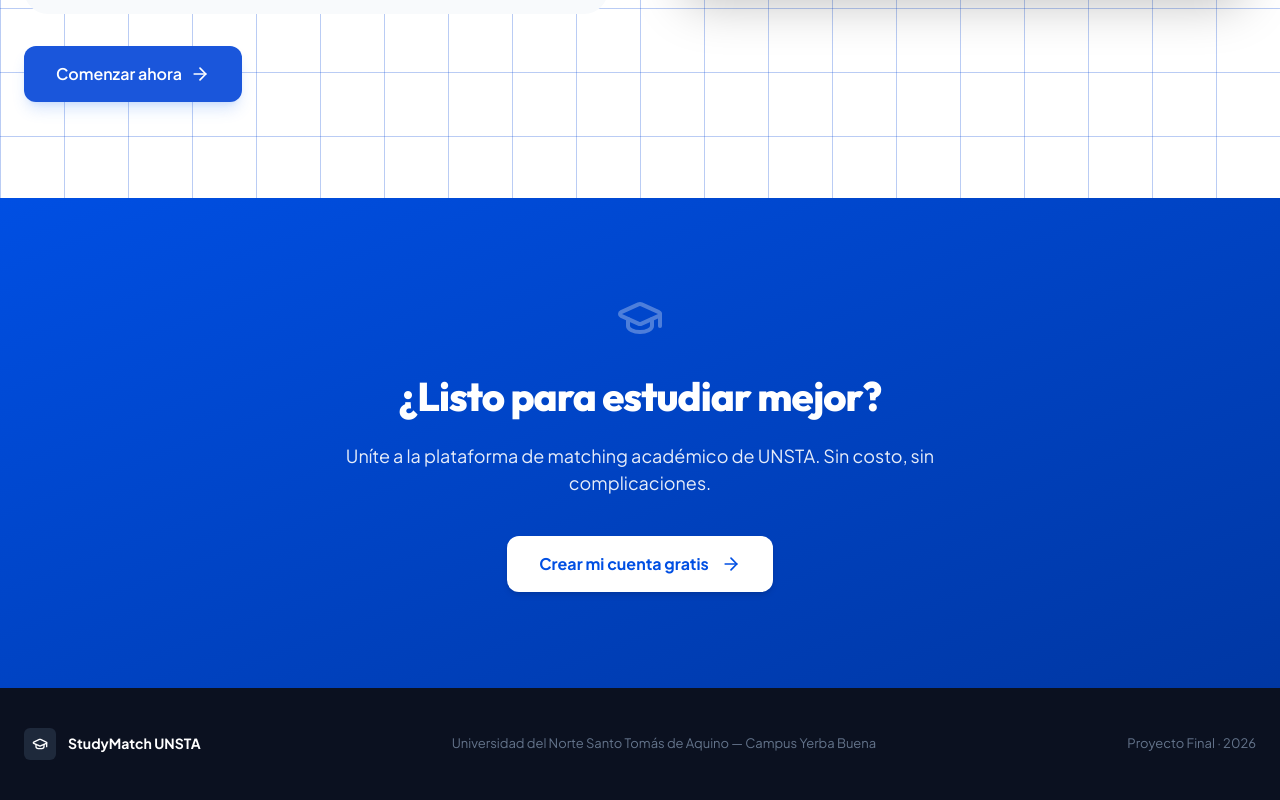
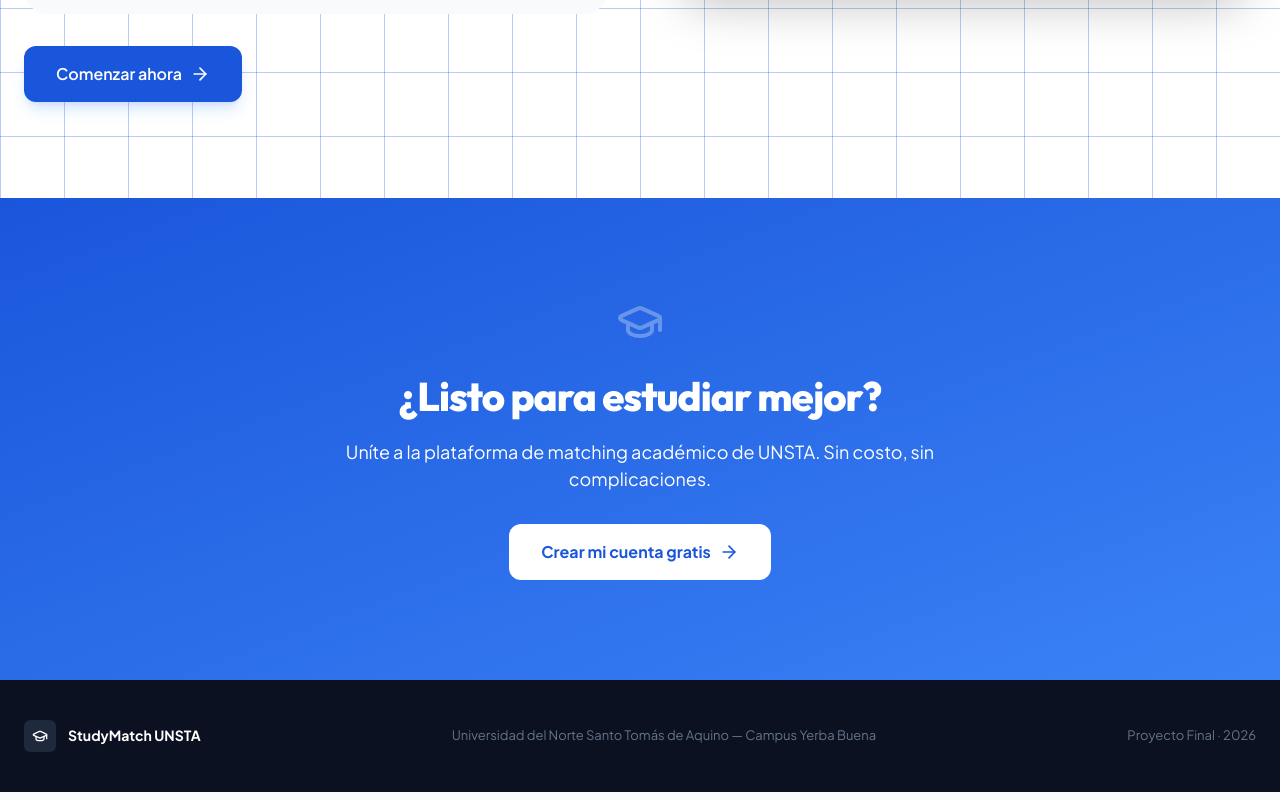
Before and after one commit to LautaroLeall/StudyMatch-Front, a React (Vite) app: page / in a window 1280 px wide. Shown: the part 2369-3169 px from the top of the page. Built offline with nearby package versions, Linux system fonts and the light colour scheme.

Commit message:
Empezando acomodar codigo (tailwind) CTASection.jsx and .css

```diff
--- a/src/components/sections/CTASection.jsx
+++ b/src/components/sections/CTASection.jsx
@@ -4,20 +4,22 @@ import '../../styles/CTASection.css';
 
 function CTASection() {
     return (
-        <section className="footer-cta">
-            <div className="footer-cta-content">
-                <div className="footer-cta-icon-wrapper">
+        <section className="footer-cta flex justify-center text-center py-25 px-5">
+            <div className="footer-cta-content flex flex-col items-center gap-5">
+                <div className="footer-cta-icon-wrapper mb-2">
                     <GraduationCap className="footer-cta-icon" size={48} />
                 </div>
 
-                <h3 className="footer-cta-title">¿Listo para estudiar mejor?</h3>
+                <h3 className="footer-cta-title m-0">
+                    ¿Listo para estudiar mejor?
+                </h3>
 
-                <p className="footer-cta-subtitle">
+                <p className="footer-cta-subtitle m-0">
                     Uníte a la plataforma de matching académico de UNSTA. Sin costo, sin complicaciones.
                 </p>
 
                 <Link to="/register">
-                    <button className="footer-cta-btn">
+                    <button className="footer-cta-btn flex items-center gap-2 mt-3">
                         Crear mi cuenta gratis
                         <ArrowRight size={20} />
                     </button>
--- a/src/styles/CTASection.css
+++ b/src/styles/CTASection.css
@@ -1,62 +1,45 @@
 .footer-cta {
-    background: #004fe3;
-    background: linear-gradient(to bottom right, #004fe3, #0037a3);
-    padding: 6rem 1.5rem;
-    display: flex;
-    justify-content: center;
-    text-align: center;
-    color: white;
+    background: var(--color-primary);
+    background: linear-gradient(to bottom right, var(--color-primary), var(--color-secondary));
+    color: var(--surface);
 }
 
 .footer-cta-content {
-    max-width: 42rem;
-    display: flex;
-    flex-direction: column;
-    align-items: center;
-    gap: 1.5rem;
+    max-width: 45rem;
 }
 
 .footer-cta-icon-wrapper {
     opacity: 0.3;
-    margin-bottom: 0.5rem;
 }
 
 .footer-cta-title {
     font-size: 2.5rem;
     font-weight: 800;
-    margin: 0;
     line-height: 1.1;
     letter-spacing: -0.025em;
 }
 
 .footer-cta-subtitle {
     font-size: 1.125rem;
-    color: rgba(255, 255, 255, 0.9);
-    margin: 0;
+    color: var(--surface);
     line-height: 1.5;
 }
 
 .footer-cta-btn {
-    margin-top: 1rem;
-    background-color: white;
-    color: #004fe3;
+    background-color: var(--surface);
+    color: var(--color-primary);
     padding: 1rem 2rem;
     border-radius: 12px;
     font-weight: 700;
     font-size: 1rem;
     border: none;
     cursor: pointer;
-    display: flex;
-    align-items: center;
-    gap: 0.75rem;
     transition: all 200ms ease;
-    box-shadow: 0 4px 6px -1px rgba(0, 0, 0, 0.1), 0 2px 4px -2px rgba(0, 0, 0, 0.1);
 }
 
 .footer-cta-btn:hover {
     transform: translateY(-2px);
-    box-shadow: 0 10px 15px -3px rgba(0, 0, 0, 0.1), 0 4px 6px -4px rgba(0, 0, 0, 0.1);
-    background-color: #f8fafc;
+    background-color: var(--background);
 }
 
 @media (max-width: 640px) {
```
